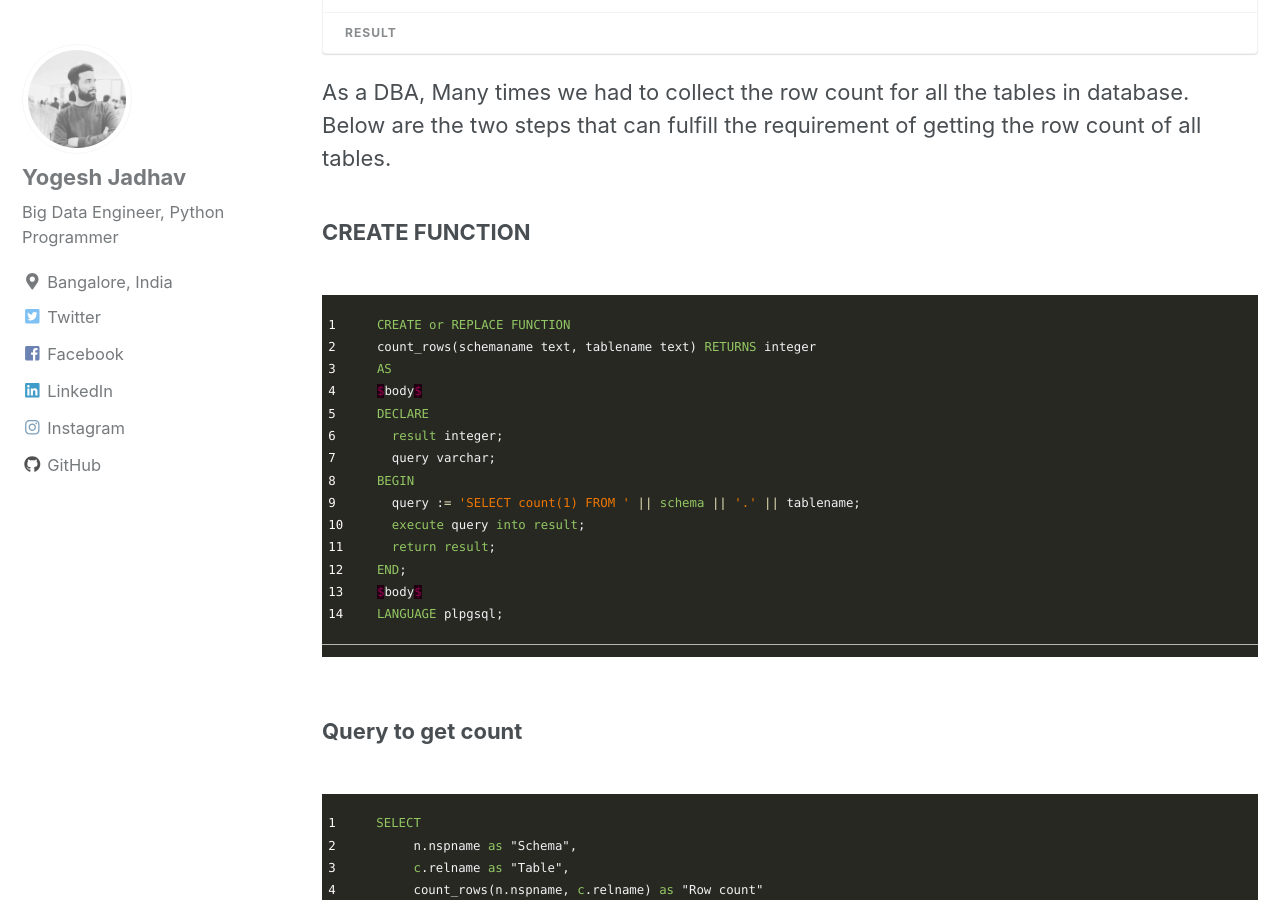
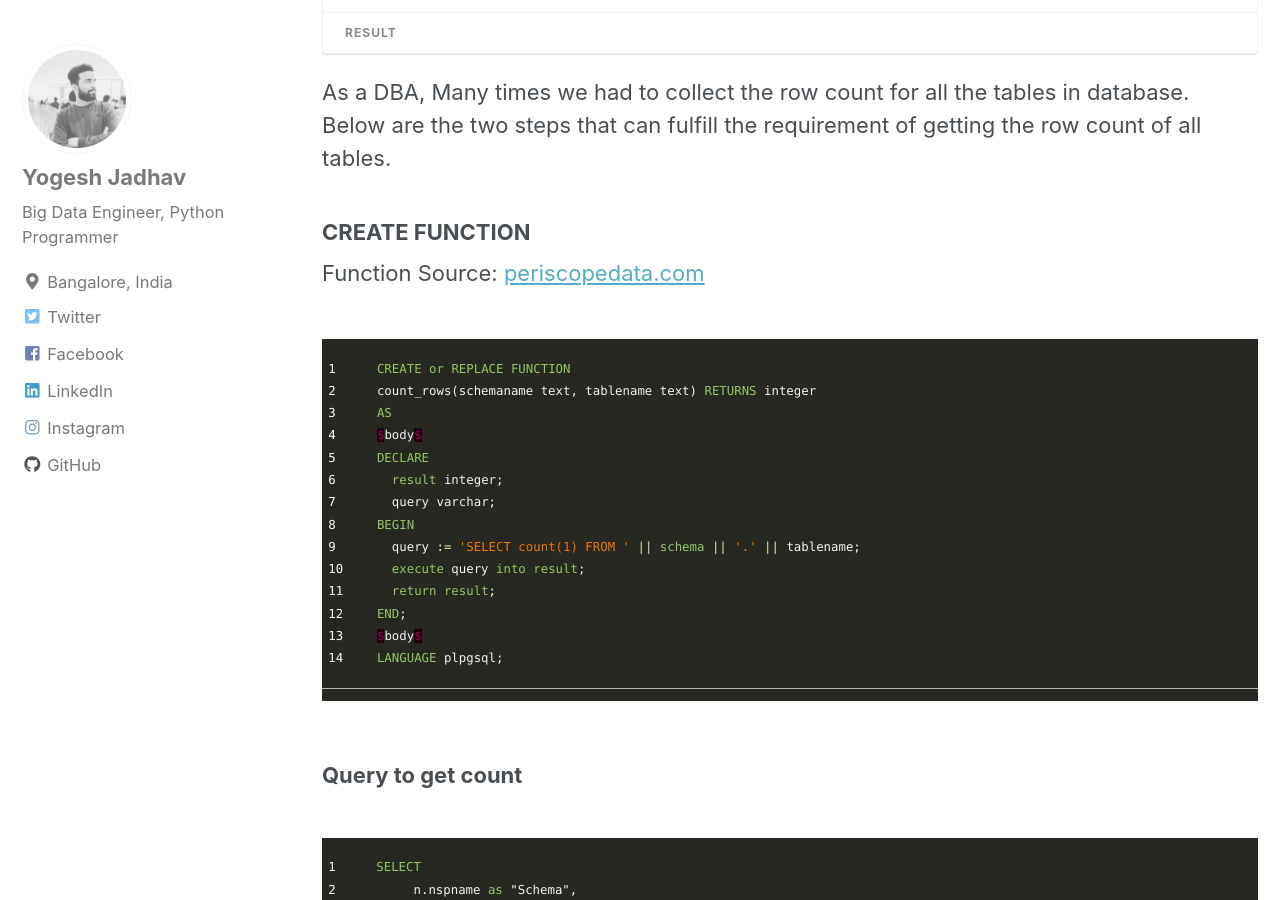
Before and after one commit to pgyogesh/blog, a Jekyll site: the page built from _posts/2018-06-20-row-count.md, in a window 1280 px wide and 900 px high, scrolled down 656 px. Built offline with Jekyll 4.4.1, drawn with Linux system fonts in a browser that asks for light colours; nearby versions of some CDN libraries; comment, search, counter and statistics services are not loaded; a style sheet for code colours, icons or effects is not loaded.

Commit message:
Update 2018-06-20-row-count.md

```diff
--- a/_posts/2018-06-20-row-count.md
+++ b/_posts/2018-06-20-row-count.md
@@ -15,7 +15,7 @@ tags: postgresql greenplum scripts sql
 As a DBA, Many times we had to collect the row count for all the tables in database. Below are the two steps that can fulfill the requirement of getting the row count of all tables.
 
 ### CREATE FUNCTION
-
+Function Source: [periscopedata.com](https://www.periscopedata.com/blog/exact-row-counts-for-every-database-table){:target="_blank"}
 {% highlight SQL linenos %}
 CREATE or REPLACE FUNCTION
 count_rows(schemaname text, tablename text) RETURNS integer
```
